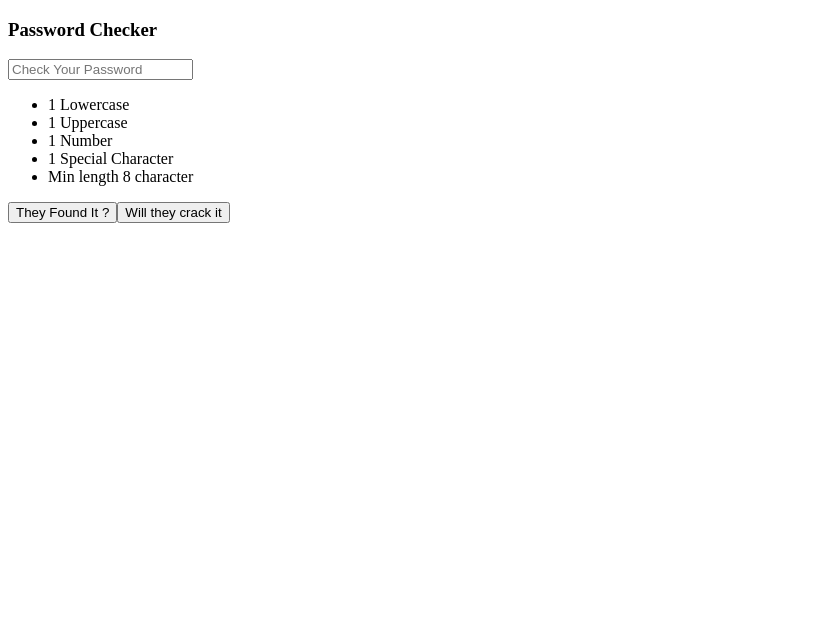
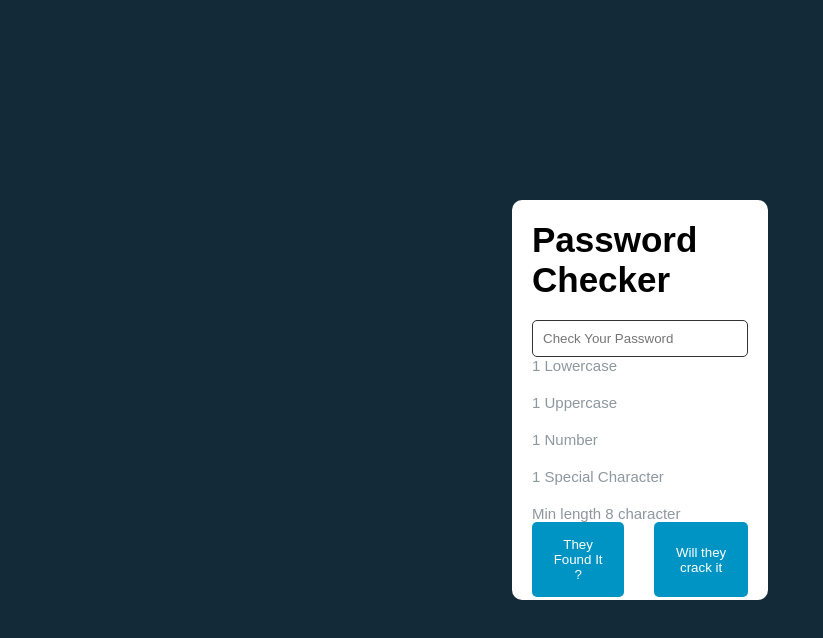
Before and after one commit to xhoni-sheqi/Project-Remake-1---First-Pass, a React (Vite) app: page / in a window 1280 px wide. Shown: the top 638 px of the page, without its empty margins (0-823 px from the left). Built offline with nearby package versions, Linux system fonts and the light colour scheme.

Commit message:
added style for the password checker

```diff
--- a/src/components/PasswordChecker.jsx
+++ b/src/components/PasswordChecker.jsx
@@ -1,10 +1,21 @@
+import { useState } from "react";
 import { conditions } from "../../costants";
 
 function PasswordChecker() {
+  const [password, setPassword] = useState("");
   return (
+    <div className="password-checker">
       <div className="password-checker-container">
+        <div>
           <h3>Password Checker</h3>
-      <input type="text" placeholder="Check Your Password" />
+          <input
+            type="text"
+            placeholder="Check Your Password"
+            value={password}
+            onChange={(e) => setPassword(e.target.value)}
+          />
+          <div className="line"></div>
+        </div>
         <div className="condition">
           <ul>
             {conditions.map((condition, i) => (
@@ -17,6 +28,7 @@ function PasswordChecker() {
           <button>Will they crack it</button>
         </div>
       </div>
+    </div>
   );
 }
 
--- a/src/index.css
+++ b/src/index.css
@@ -0,0 +1,77 @@
+*,
+*::before,
+*::after {
+  padding: 0;
+  margin: 0;
+  box-sizing: border-box;
+}
+
+html {
+  font-size: 62.5%;
+}
+
+body {
+  font-family: sans-serif;
+}
+
+li {
+  list-style: none;
+}
+
+.password-checker {
+  height: 100vh;
+  background: #132a39;
+  display: flex;
+  justify-content: center;
+  align-items: center;
+}
+
+.password-checker-container {
+  width: 20vw;
+  height: 50vh;
+  margin: 0 auto;
+  background: #fff;
+  border-radius: 1rem;
+  padding: 2rem;
+  display: flex;
+  flex-direction: column;
+  justify-content: space-around;
+}
+
+.password-checker-container h3 {
+  font-size: 3.5rem;
+  margin-bottom: 2rem;
+}
+
+.password-checker-container input {
+  width: 100%;
+  padding: 1rem;
+  border-radius: 0.5rem;
+  outline: none;
+  border: 0.5px solid #333;
+}
+
+.password-checker-container .condition ul {
+  display: flex;
+  flex-direction: column;
+  gap: 2rem;
+}
+.password-checker-container .condition ul li {
+  font-size: 1.5rem;
+  color: #8d979e;
+}
+
+.password-checker-container .buttons {
+  display: flex;
+  gap: 3rem;
+}
+
+.password-checker-container .buttons button {
+  padding: 1.5rem 2rem;
+  background: #0094c5;
+  color: #fff;
+  border: none;
+  cursor: pointer;
+  border-radius: 0.5rem;
+  outline: none;
+}
```
Lines whose indentation alone changed are shown as unchanged.
